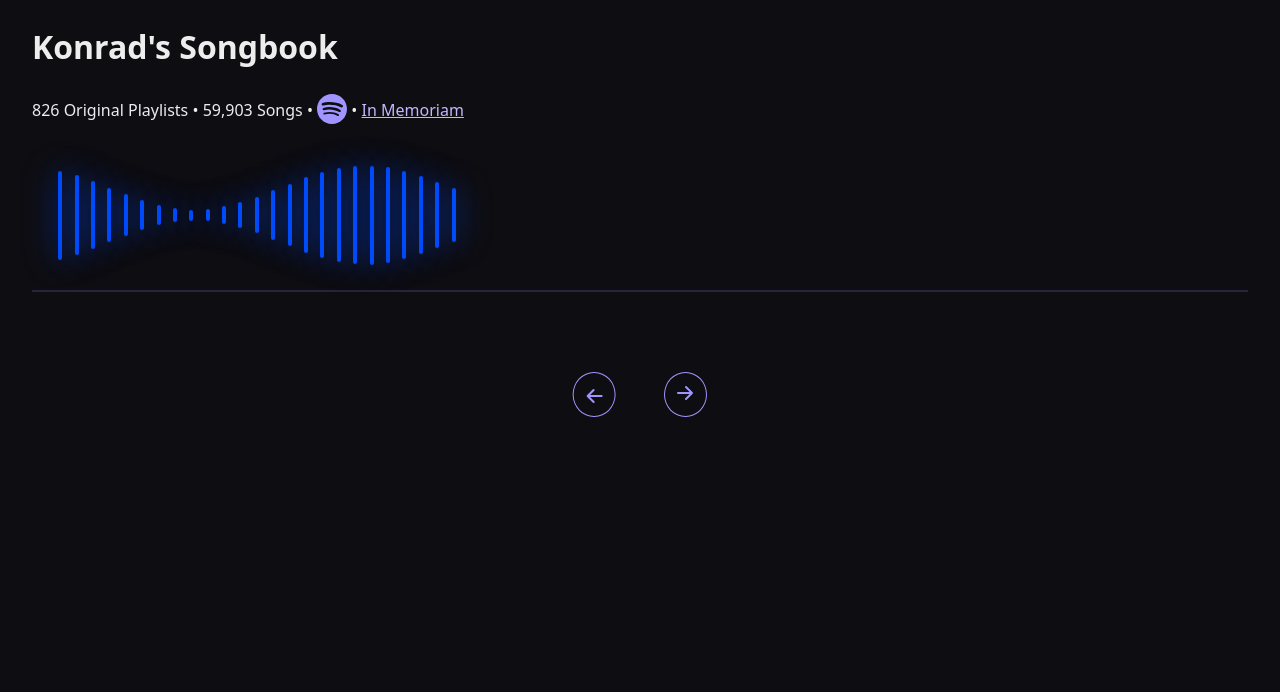
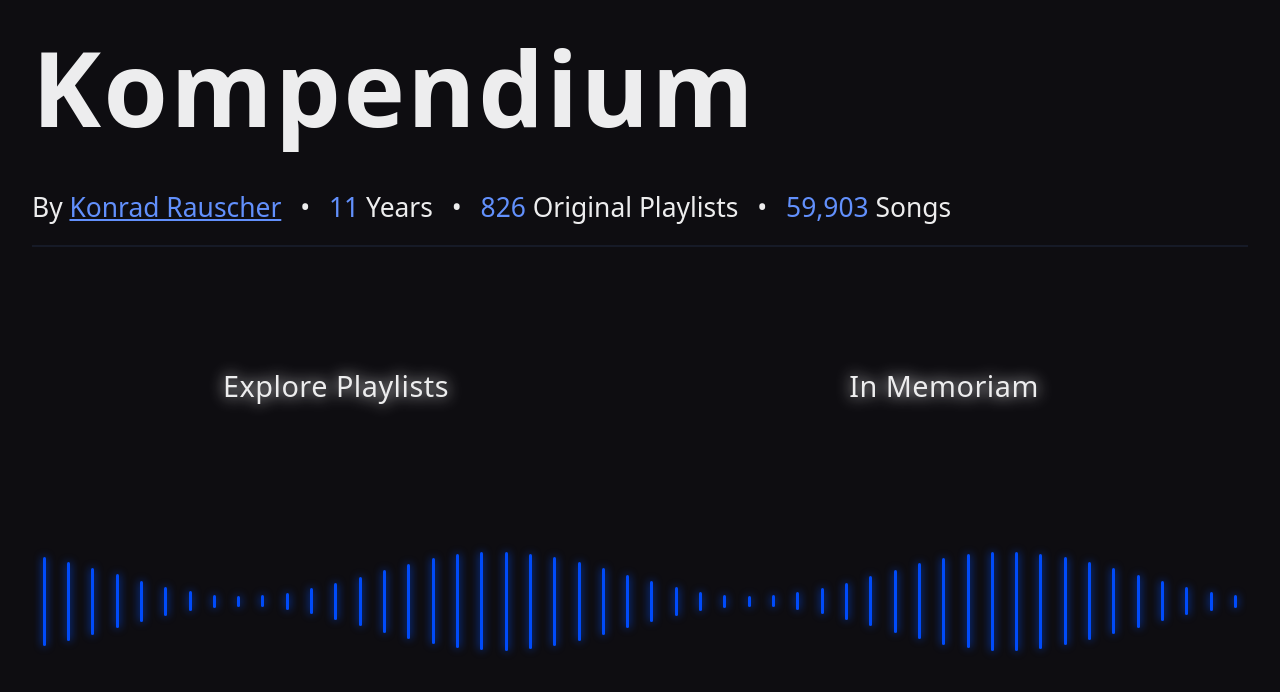
Before and after one commit to contreau/Kompendium, a SvelteKit app: page / in a window 1280 px wide. Shown: the top 692 px of the page. Built offline with nearby package versions, Linux system fonts and the light colour scheme.

Commit message:
landing page dev

```diff
--- a/src/global.css
+++ b/src/global.css
@@ -1,3 +1,5 @@
+/* Fonts to explore: Nunito, Garamond */
+
 :root {
   --text: #ededee;
   --background: #0e0d11;
@@ -5,6 +7,7 @@
   --secondary: #3d3964;
   --accent: #a095ff;
   --page-border: #a095ff7e;
+  --wave-blue: #004bfa;
   --cols: auto-fit;
   --track-cols: auto-fit;
 }
@@ -27,7 +30,7 @@ html {
 }
 
 body {
-  min-height: 100vh;
+  /* min-height: 100vh; */
   line-height: 1.6;
   font-family: system-ui;
   color: var(--text);
--- a/src/routes/+page.svelte
+++ b/src/routes/+page.svelte
@@ -1,8 +1,4 @@
 <script lang="ts">
-  import Nav from "$lib/components/Nav.svelte";
-  import MobileNav from "$lib/components/MobileNav.svelte";
-  import SpotifySVG from "$lib/svg/SpotifySVG.svelte";
-
   import { onMount } from "svelte";
 
   onMount(() => {
@@ -36,55 +32,116 @@
 </script>
 
 <svelte:head>
-  <title>Konrad's Songbook</title>
+  <title>Kompendium • In Memory of Konrad Rauscher</title>
 </svelte:head>
 
 <header>
-  <div>
-    <h1>Konrad's Songbook</h1>
+  <h1>Kompendium</h1>
   <p class="stats">
+    <span class="stats-item"
+      >By <a
+        href="https://open.spotify.com/user/1261690341?si=d3127b482cc14c4b"
+        target="_blank">Konrad Rauscher</a
+      ></span
+    >
+    <span class="stats-item separator">•</span>
+    <span class="stats-item"><span>11</span> Years</span>
+    <span class="stats-item separator">•</span>
     <span class="stats-item"><span>826</span> Original Playlists</span>
     <span class="stats-item separator">•</span>
-      <span class="stats-item">
-        <span>59,903</span>
-        Songs
-      </span>
-      <span class="stats-item separator">•</span>
-      <a
-        href="https://open.spotify.com/user/1261690341?si=235dbc5649f8441e"
-        target="_blank"><SpotifySVG /></a
-      >
-      <span class="separator">•</span>
-      <a href="/in-memoriam">In Memoriam</a>
+    <span class="stats-item"><span>59,903</span> Songs</span>
   </p>
-  </div>
 </header>
 
-<main>
-  <div class="wave-container" id="waveContainer">
-    {#each { length: 25 } as _}
+<nav class="site-links">
+  <p><a href="/playlists/1-100">Explore Playlists</a></p>
+  <p><a href="/in-memoriam">In Memoriam</a></p>
+</nav>
+
+<!-- WAVE VISUAL -->
+<section class="wave-container" id="waveContainer">
+  {#each { length: 50 } as _}
     <div class="wave-bar"></div>
   {/each}
-  </div>
-  <MobileNav rangeLabel="" />
-  <Nav rangeLabel="" />
-</main>
+</section>
 
 <style>
+  header {
+    border-bottom: solid 2px #6290fc18;
+  }
+
+  nav {
+    display: grid;
+    grid-template-columns: repeat(2, 1fr);
+    margin-top: 5.5rem;
+    margin-bottom: 5.5rem;
+
+    p {
+      text-align: center;
+      font-size: 1.8rem;
+      font-weight: 500;
+      letter-spacing: 0.5px;
+    }
+
+    a {
+      text-decoration: none;
+      color: var(--text);
+      padding: 0.5em;
+      border: solid 1.5px transparent;
+      border-radius: 10px;
+      will-change: filter;
+      filter: drop-shadow(0 0 0.45rem var(--text));
+      transition: all 0.2s;
+      &:hover {
+        color: #467eff;
+        filter: drop-shadow(0 0 0.45rem #467eff);
+      }
+    }
+  }
+
+  h1 {
+    font-size: clamp(2.5rem, 10vw, 6.5rem);
+    font-weight: 600;
+    margin-top: 0.25rem;
+    margin-bottom: 0.25rem;
+    letter-spacing: 2.5px;
+  }
+
+  p.stats {
+    font-size: clamp(1.4rem, 6vw, 1.65rem);
+    font-weight: 450;
+    margin-top: 1rem;
+    margin-bottom: 1rem;
+  }
+
+  .stats-item a {
+    color: #6290fc;
+  }
+
+  .stats-item > span {
+    color: #6290fc;
+  }
+
+  .separator {
+    margin-left: 0.75rem;
+    margin-right: 0.75rem;
+  }
+
   .wave-container {
-    max-width: 450px;
-    height: 150px;
+    margin-top: 2.5rem;
+    margin-bottom: 2.5rem;
+    max-width: 100%;
+    min-height: 150px;
     background-color: var(--bg-color);
     display: flex;
     align-items: center;
     justify-content: space-around;
-    padding: 20px;
   }
+
   .wave-bar {
-    --bar-color: #004bfa;
-    width: 4px;
-    background-color: var(--bar-color);
-    filter: drop-shadow(0 0 1rem var(--bar-color));
+    width: 3px;
+    background-color: var(--wave-blue);
+    filter: drop-shadow(0 0 0.25rem var(--wave-blue));
     border-radius: 2px;
     transition: height 0.1s ease;
   }
```
Lines whose indentation alone changed are shown as unchanged.
